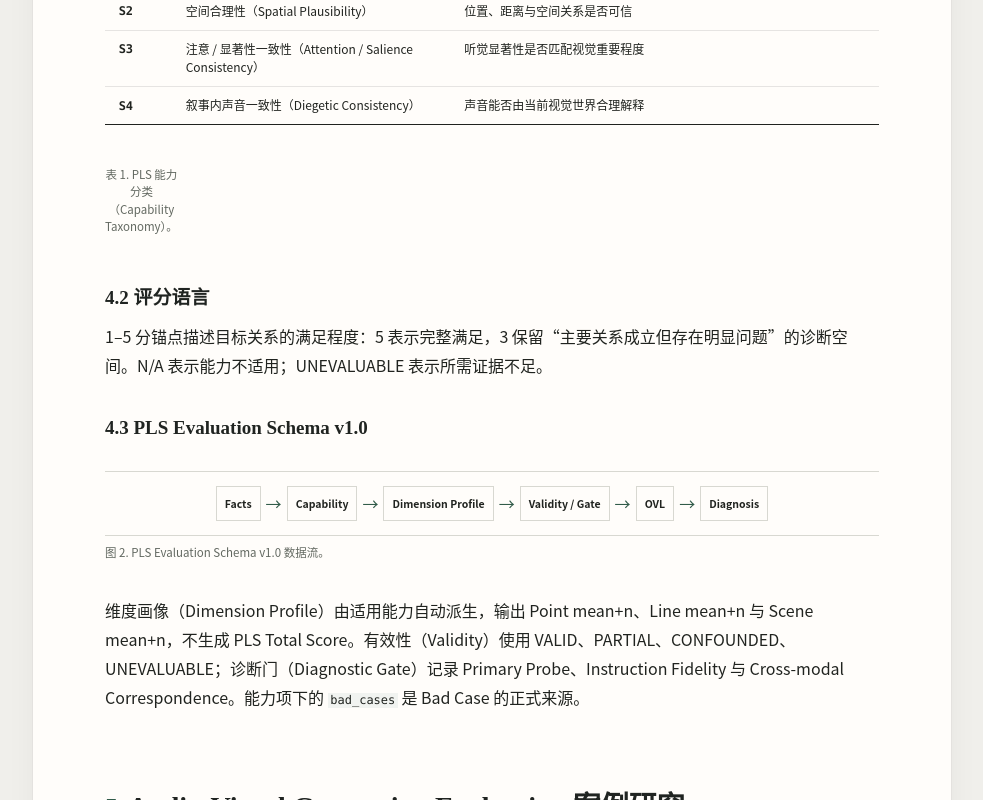
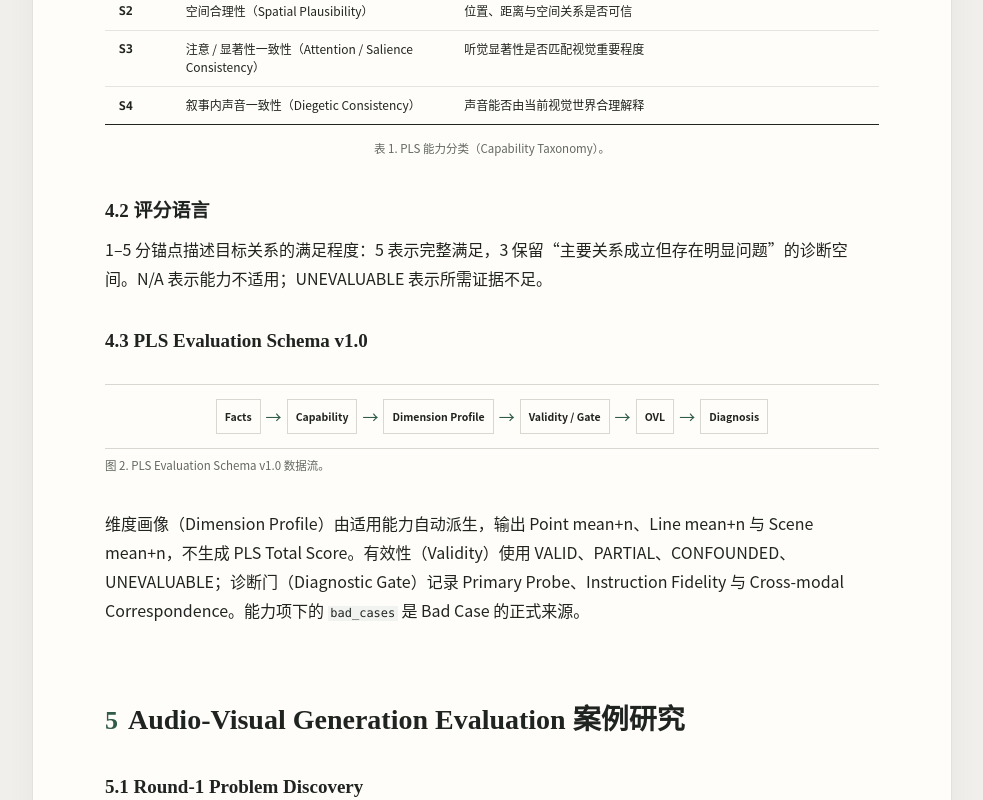
Before and after one commit to ventusdu0809/ventusdu0809.github.io, a Next.js app: page /point-line-scene-framework/report in a window 1280 px wide. Shown: the part 3480-4280 px from the top of the page, without its empty margins (262-1245 px from the left). Built offline with nearby package versions, Linux system fonts and the light colour scheme.

Commit message:
style: finish table caption spacing (wrap margin 0, caption 8px/32px, print break-before avoid)

```diff
--- a/app/point-line-scene-framework/report/report.css
+++ b/app/point-line-scene-framework/report/report.css
@@ -53,7 +53,7 @@
 
 .paper-figure { margin: 30px 0 34px; }
 .paper-figure figcaption { margin: 8px 0 9px; color: var(--paper-soft); font: 11.5px/1.5 var(--paper-sans); text-align: left; }
-.table-caption { margin: 10px 0 9px; color: var(--paper-soft); font: 11.5px/1.5 var(--paper-sans); text-align: center; }
+.table-caption { min-height: 28px; display: flex; align-items: center; justify-content: center; width: 100%; margin: 8px 0 32px; color: var(--paper-soft); font: 400 11.5px/1.5 var(--paper-sans); text-align: center; }
 .figure-pls, .figure-reference, .figure-execution { display: flex; align-items: center; gap: 9px; padding: 13px 0; border-top: 1px solid var(--paper-line); border-bottom: 1px solid var(--paper-line); background: transparent; font-family: var(--paper-sans); }
 .figure-pls > div, .figure-reference > div, .figure-execution > div { flex: 1; display: flex; flex-direction: column; justify-content: center; gap: 4px; min-height: 62px; padding: 9px 10px; border: 1px solid var(--paper-line); background: transparent; text-align: center; }
 .figure-pls b, .figure-reference b, .figure-execution b { color: var(--paper-ink); font-size: 12.5px; }
@@ -66,7 +66,7 @@
 .figure-flow i { color: var(--paper-accent); font-style: normal; }
 .figure-flow b { padding: 7px 8px; border: 1px solid var(--paper-line); background: transparent; font-size: 10.5px; font-weight: 600; }
 
-.paper-table-wrap { width: 100%; overflow-x: auto; margin: 0 0 31px; border-top: 1.5px solid var(--paper-ink); border-bottom: 1.5px solid var(--paper-ink); }
+.paper-table-wrap { width: 100%; overflow-x: auto; margin: 0; border-top: 1.5px solid var(--paper-ink); border-bottom: 1.5px solid var(--paper-ink); }
 .paper-sheet table { width: 100%; min-width: 660px; border-collapse: collapse; font: 12px/1.55 var(--paper-sans); }
 .paper-sheet th, .paper-sheet td { padding: 9px 11px; border: 0; border-bottom: 1px solid rgba(32, 35, 31, .11); text-align: left; vertical-align: top; }
 .paper-sheet th { color: var(--paper-ink); background: transparent; border-bottom: 1px solid var(--paper-ink); font-size: 11px; font-weight: 700; letter-spacing: 0; text-transform: none; }
@@ -168,6 +168,7 @@
   .paper-sheet h3 { break-after: avoid; page-break-after: avoid; font-size: 13pt; }
   .paper-figure, .paper-table-wrap, .paper-scope, .record-list article { break-inside: avoid; page-break-inside: avoid; }
   .paper-table-wrap { overflow: visible; }
+  .paper-table-wrap + .table-caption { break-before: avoid; page-break-before: avoid; }
   .paper-sheet table { min-width: 0; font-size: 8pt; }
   .paper-references li { break-inside: avoid; page-break-inside: avoid; font-size: 8.5pt; line-height: 1.45; }
   .paper-sheet a::after { content: none !important; }
```
